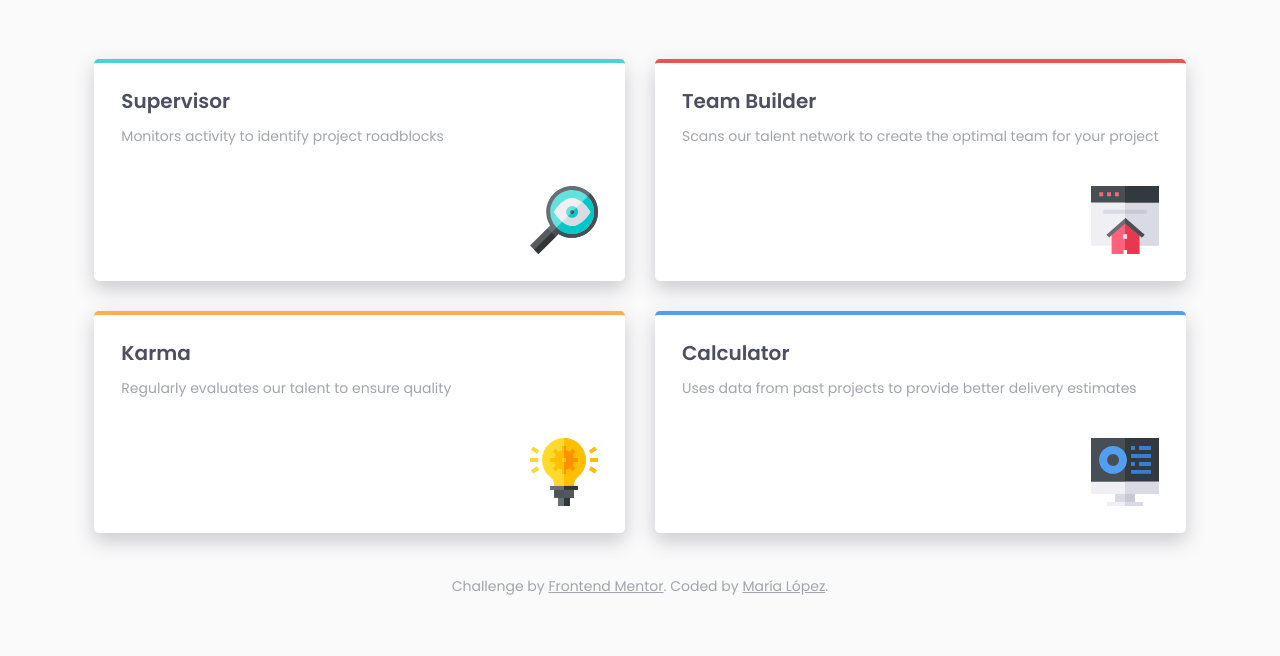
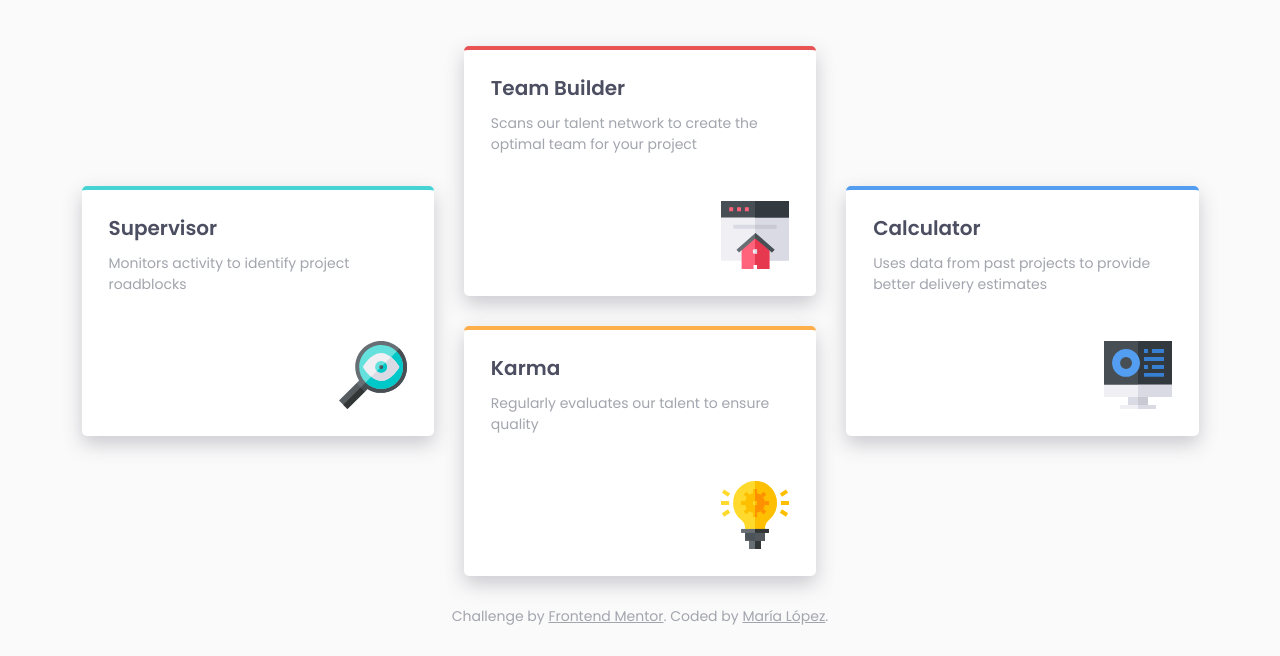
Before and after one commit to oppahero/card-feature-section, a plain HTML site: page index.html in a window 1280 px wide. Shown: the part 174-830 px from the top of the page. Before the commit the page ends 800 px from the top, so only its background shows below. Drawn offline with Linux system fonts and the light colour scheme.

Commit message:
updated: styles for desktop

```diff
--- a/styles/index.css
+++ b/styles/index.css
@@ -155,3 +155,35 @@ main div {
     height: 68px;
   }
 }
+
+@media screen and (min-width: 1000px) {
+  .card {
+    height: 250px;
+  }
+
+  .feature-section {
+    grid-template-columns: repeat(3, 1fr);
+    grid-template-rows: repeat(4, 1fr);
+    gap: 30px;
+  }
+
+  .feature-section__supervisor {
+    grid-column: 1 / 2;
+    grid-row: 2 / 4;
+  }
+
+  .feature-section__team-builder {
+    grid-column: 2/3;
+    grid-row: 1/3;
+  }
+
+  .feature-section__karma {
+    grid-column: 2/3;
+    grid-row: 3/5;
+  }
+
+  .feature-section__calculator {
+    grid-column: 3/4;
+    grid-row: 2/4;
+  }
+}
```
